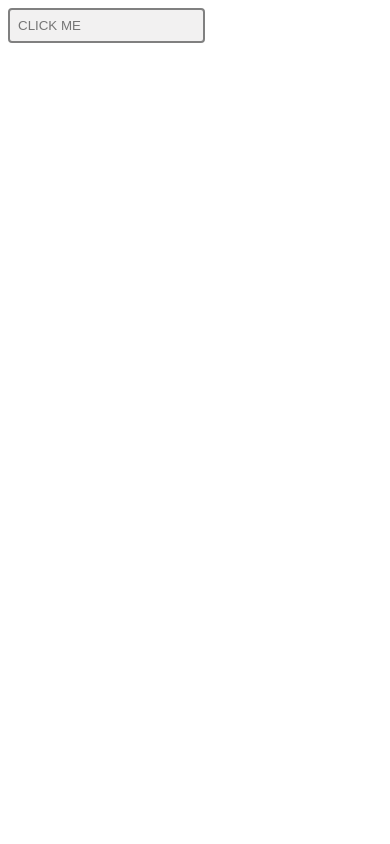
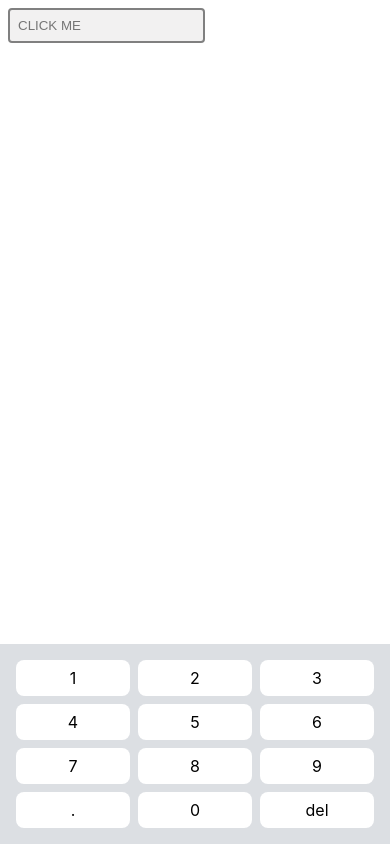
Before and after one commit to andymcgunagle/custom-react-keyboard, a React (Create React App) app: page / in a window 390 px wide. Built offline with nearby package versions, Linux system fonts and the light colour scheme.

Commit message:
More styling tweaks for mobile.

```diff
--- a/src/App.tsx
+++ b/src/App.tsx
@@ -18,7 +18,8 @@ const KeyboardWrapper = styled.div`
   background-color: rgba(212, 216, 220, 0.8);
   backdrop-filter: blur(5px);
 
-  width: 100%;
+  padding: 1rem;
+  width: calc(100% - 2rem);
 
   transform: translateY(0);
   transition: transform 0.25s ease-out;
@@ -35,17 +36,16 @@ const Keyboard = styled.div`
   grid-template-columns: repeat(3, 1fr);
   grid-template-rows: repeat(4, 1fr);
   place-items: center;
-  gap: 2rem;
+  gap: 0.5rem;
 
-  padding: 2rem 1rem;
+  width: 100%;
+  max-width: 400px;
   margin: auto;
-  width: fit-content;
 
   &.hidden {
     gap: 0;
-    padding: 0;
     visibility: hidden;
-    transition: all 0.25s ease-out 0.26s;
+    transition: all 0.25s ease-out 0.275s;
   }
 `;
 
@@ -54,8 +54,7 @@ const Key = styled.div`
   justify-content: center;
   align-items: center;
 
-  height: 100%;
-  padding: 0.5rem;
+  padding: 0.5rem 0;
   width: 100%;
 
   background-color: white;
@@ -67,17 +66,16 @@ const Key = styled.div`
 
   &.hidden {
     font-size: 0;
-    height: 0;
     padding: 0;
     visibility: hidden;
     width: 0;
-    transition: all 0.25s ease-out 0.26s;
+    transition: all 0.25s ease-out 0.275s;
   }
 `;
 
 export default function App() {
   const [myInput, setMyInput] = useState('');
-  const [showKeyboard, setShowKeyboard] = useState(false);
+  const [showKeyboard, setShowKeyboard] = useState(true);
 
   const keys = [
     '1',
```
